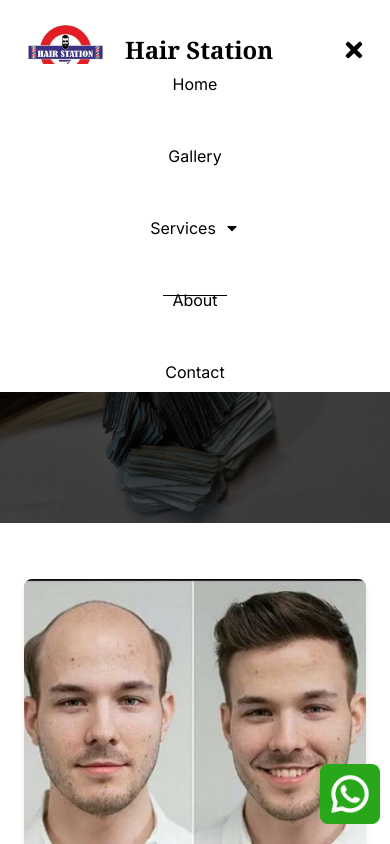
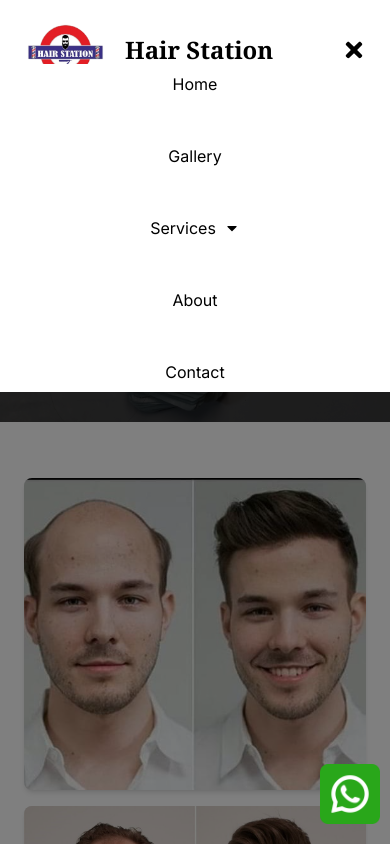
Before and after one commit to nikunj309/hair-station, a Next.js app: page /gallery in a window 390 px wide. Both pictures are taken after a click on the element 354 px from the left and 50 px from the top of the page. Shown: the top 844 px of the page. Built offline with nearby package versions, Linux system fonts and the light colour scheme.

Commit message:
complite3

```diff
--- a/src/components/CommonSection.jsx
+++ b/src/components/CommonSection.jsx
@@ -11,9 +11,9 @@ const CommonHeroSectionCard = ({ imageSrc, title, description }) => {
                 <div className="absolute inset-0 bg-black bg-opacity-70 z-0"></div>
                 {/* Content */}
                 <div className="relative z-10 flex flex-col items-center text-center px-4 sm:px-6 lg:px-8">
-                    <h1 className='text-2xl sm:text-4xl mb-2 text-white'>{title}</h1>
+                    <h1 className='text-lg sm:text-4xl mb-2 mt-28 text-white'>{title}</h1>
                     <div className="border-b border-black w-16"></div>
-                    <p className='text-lg sm:text-xl mt-4 text-white'>{description}</p>
+                    <p className='text-base sm:text-xl mt-4 text-white'>{description}</p>
                 </div>
             </div>
         </div>
--- a/src/components/Navbar.jsx
+++ b/src/components/Navbar.jsx
@@ -1,3 +1,49 @@
+// // "use client";
+// // import React, { useState } from 'react';
+// // import { FaBars, FaTimes, FaCaretDown } from 'react-icons/fa';
+// // import Image from 'next/image';
+// // import logo from '../assets/logo.png'; // Update the path to your logo
+
+// // export default function Navbar() {
+// //   const [clicked, setClicked] = useState(false);
+// //   const [dropdown, setDropdown] = useState(false);
+
+// //   const handleClick = () => {
+// //     setClicked(!clicked);
+// //   };
+
+// //   const handleDropdownClick = () => {
+// //     setDropdown(!dropdown);
+// //   };
+
+// //   return (
+// //     <nav className="flex justify-between items-center py-4 px-6 shadow-md w-full fixed z-50 bg-white">
+// //       <div className="flex items-center gap-4">
+// //         <Image src={logo} alt="Hair Transplant Logo" width={85} height={80} />
+// //         <h1 className="text-2xl font-semibold font-serif">Hair Station</h1>
+// //       </div>
+// //       <div className="lg:hidden" onClick={handleClick}>
+// //         {clicked ? <FaTimes className="text-2xl" /> : <FaBars className="text-2xl" />}
+// //       </div>
+// //       <ul className={`lg:flex items-center gap-8 ${clicked ? 'flex flex-col absolute top-16 left-0 w-full bg-white z-10' : 'hidden'}`}>
+// //         <li>
+// //           <a href="/home" className="block px-4 py-2 lg:px-0 lg:py-0 hover:bg-blue-700 hover:text-white transition-colors rounded">Home</a>
+// //         </li>
+// //         <li>
+// //           <a href="/gallery" className="block px-4 py-2 lg:px-0 lg:py-0 hover:bg-blue-700 hover:text-white transition-colors rounded">Gallery</a>
+// //         </li>
+// //         <li>
+// //           <a href="/about" className="block px-4 py-2 lg:px-0 lg:py-0 hover:bg-blue-700 hover:text-white transition-colors rounded">About</a>
+// //         </li>
+// //         <li>
+// //           <a href="/contact" className="block px-4 py-2 lg:px-0 lg:py-0 hover:bg-blue-700 hover:text-white transition-colors rounded">Contact</a>
+// //         </li>
+// //       </ul>
+// //     </nav>
+// //   );
+// // }
+
+
 // "use client";
 // import React, { useState } from 'react';
 // import { FaBars, FaTimes, FaCaretDown } from 'react-icons/fa';
@@ -17,7 +63,7 @@
 //   };
 
 //   return (
-//     <nav className="flex justify-between items-center py-4 px-6 shadow-md w-full fixed z-50 bg-white">
+//     <nav className="flex justify-between items-center py-4 px-6 shadow-md w-full  z-50 bg-white">
 //       <div className="flex items-center gap-4">
 //         <Image src={logo} alt="Hair Transplant Logo" width={85} height={80} />
 //         <h1 className="text-2xl font-semibold font-serif">Hair Station</h1>
@@ -27,22 +73,32 @@
 //       </div>
 //       <ul className={`lg:flex items-center gap-8 ${clicked ? 'flex flex-col absolute top-16 left-0 w-full bg-white z-10' : 'hidden'}`}>
 //         <li>
-//           <a href="/home" className="block px-4 py-2 lg:px-0 lg:py-0 hover:bg-blue-700 hover:text-white transition-colors rounded">Home</a>
+//           <a href="/" className="block px-4 py-2 lg:px-0 lg:py-0 hover:text-red-500  transition-colors rounded">Home</a>
 //         </li>
 //         <li>
-//           <a href="/gallery" className="block px-4 py-2 lg:px-0 lg:py-0 hover:bg-blue-700 hover:text-white transition-colors rounded">Gallery</a>
+//           <a href="/gallery" className="block px-4 py-2 lg:px-0 lg:py-0 hover:text-red-500 transition-colors rounded">Gallery</a>
+//         </li>
+//         <li className="relative">
+//           <button onClick={handleDropdownClick} className="flex items-center gap-2 px-4 py-2 lg:px-0 lg:py-0 hover:text-red-500 transition-colors rounded">
+//             Services <FaCaretDown />
+//           </button>
+//           <ul className={`${dropdown ? 'block' : 'hidden'} lg:absolute z-30 bg-white shadow-md rounded mt-2 lg:mt-0 lg:w-48 lg:right-0`}>
+//             <li><a href="/non-surgical-hair-replacement" className="block px-4 py-2 hover:text-red-500 transition-colors rounded">Non Surgical Hair Replacement</a></li>
+//             <li><a href="/Hair_Wigs" className="block px-4 py-2 hover:text-red-500 transition-colors rounded">Hair Wigs</a></li>
+//             <li><a href="/wear-hair" className="block px-4 py-2 hover:text-red-500 transition-colors rounded">Wear Hair</a></li>
+//             {/* <li><a href="/services/hair-wigs" className="block px-4 py-2 hover:text-red-500 transition-colors rounded">Hair Wigs</a></li> */}
+//           </ul>
 //         </li>
 //         <li>
-//           <a href="/about" className="block px-4 py-2 lg:px-0 lg:py-0 hover:bg-blue-700 hover:text-white transition-colors rounded">About</a>
+//           <a href="/about" className="block px-4 py-2 lg:px-0 lg:py-0 hover:text-red-500 transition-colors rounded">About</a>
 //         </li>
 //         <li>
-//           <a href="/contact" className="block px-4 py-2 lg:px-0 lg:py-0 hover:bg-blue-700 hover:text-white transition-colors rounded">Contact</a>
+//           <a href="/contact" className="block px-4 py-2 lg:px-0 lg:py-0 hover:text-red-500 transition-colors rounded">Contact</a>
 //         </li>
 //       </ul>
 //     </nav>
 //   );
 // }
-
 
 "use client";
 import React, { useState } from 'react';
@@ -63,7 +119,8 @@ export default function Navbar() {
   };
 
   return (
-    <nav className="flex justify-between items-center py-4 px-6 shadow-md w-full  z-20 bg-white">
+    <>
+      <nav className="flex justify-between items-center py-4 px-6 shadow-md w-full fixed z-50 bg-white">
         <div className="flex items-center gap-4">
           <Image src={logo} alt="Hair Transplant Logo" width={85} height={80} />
           <h1 className="text-2xl font-semibold font-serif">Hair Station</h1>
@@ -73,7 +130,7 @@ export default function Navbar() {
         </div>
         <ul className={`lg:flex items-center gap-8 ${clicked ? 'flex flex-col absolute top-16 left-0 w-full bg-white z-10' : 'hidden'}`}>
           <li>
-          <a href="/" className="block px-4 py-2 lg:px-0 lg:py-0 hover:text-red-500  transition-colors rounded">Home</a>
+            <a href="/" className="block px-4 py-2 lg:px-0 lg:py-0 hover:text-red-500 transition-colors rounded">Home</a>
           </li>
           <li>
             <a href="/gallery" className="block px-4 py-2 lg:px-0 lg:py-0 hover:text-red-500 transition-colors rounded">Gallery</a>
@@ -86,7 +143,6 @@ export default function Navbar() {
               <li><a href="/non-surgical-hair-replacement" className="block px-4 py-2 hover:text-red-500 transition-colors rounded">Non Surgical Hair Replacement</a></li>
               <li><a href="/Hair_Wigs" className="block px-4 py-2 hover:text-red-500 transition-colors rounded">Hair Wigs</a></li>
               <li><a href="/wear-hair" className="block px-4 py-2 hover:text-red-500 transition-colors rounded">Wear Hair</a></li>
-            {/* <li><a href="/services/hair-wigs" className="block px-4 py-2 hover:text-red-500 transition-colors rounded">Hair Wigs</a></li> */}
             </ul>
           </li>
           <li>
@@ -97,5 +153,7 @@ export default function Navbar() {
           </li>
         </ul>
       </nav>
+      {clicked && <div className="fixed inset-0 bg-black opacity-50 z-40" onClick={handleClick}></div>}
+    </>
   );
 }
```
Lines whose indentation alone changed are shown as unchanged.
